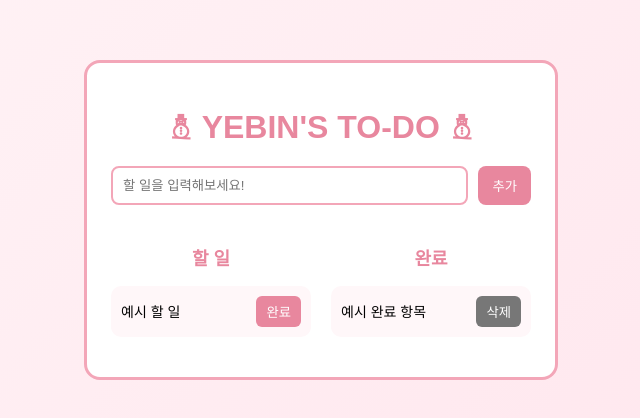
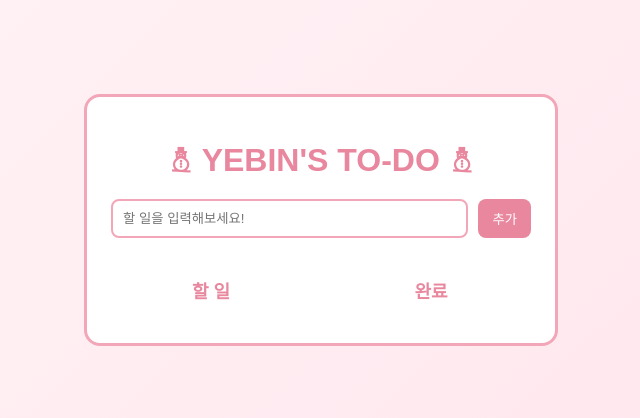
Before and after one commit to 2026-LIKELION-DS/FE_Study, a React (Vite) app: page / in a window 1280 px wide. Shown: the part 180-598 px from the top of the page, without its empty margins (319-959 px from the left). Built offline with nearby package versions, Linux system fonts and the light colour scheme.

Commit message:
feat: Todo 상태 관리 및 추가 기능 구현

```diff
--- a/src/App.tsx
+++ b/src/App.tsx
@@ -1,15 +1,31 @@
+import { useState } from "react";
 import TodoInput from "./components/TodoInput";
 import TodoList from "./components/TodoList";
-
+import type { Todo } from "./types/Todo";
 import "./style.css";
 
 function App() {
+  const [todos, setTodos] = useState<Todo[]>([]);
+
+  const handleAddTodo = (text: string) => {
+    const newTodo: Todo = {
+      id: Date.now(),
+      text,
+      completed: false,
+    };
+
+    setTodos([...todos, newTodo]);
+  };
+
   return (
     <main className="todo-container">
-      <h1 className="todo-container__header">⛄︎ YEBIN'S TO-DO ⛄︎</h1>
-      <TodoInput />
+      <h1 className="todo-container__header">
+        ⛄︎ YEBIN'S TO-DO ⛄︎
+      </h1>
 
-      <TodoList />
+      <TodoInput onAdd={handleAddTodo} />
+
+      <TodoList todos={todos} />
     </main>
   );
 }
--- a/src/components/TodoInput.tsx
+++ b/src/components/TodoInput.tsx
@@ -1,15 +1,33 @@
-function TodoInput() {
+import { useState } from "react";
+
+interface TodoInputProps {
+    onAdd: (text: string) => void;
+}
+
+function TodoInput({ onAdd }: TodoInputProps) {
+    const [text, setText] = useState("");
+
+    const handleAdd = () => {
+        if (text.trim() === "") return;
+
+        onAdd(text);
+        setText("");
+    };
+
     return (
         <form className="todo-container__form">
         <input
             className="todo-container__input"
             type="text"
             placeholder="할 일을 입력해보세요!"
+            value={text}
+            onChange={(e) => setText(e.target.value)}
         />
 
         <button
             className="todo-container__button"
             type="button"
+            onClick={handleAdd}
         >
             추가
         </button>
--- a/src/components/TodoList.tsx
+++ b/src/components/TodoList.tsx
@@ -1,13 +1,27 @@
 import TodoItem from "./TodoItem";
+import type { Todo } from "../types/Todo";
 
-function TodoList() {
+interface TodoListProps {
+    todos: Todo[];
+}
+
+function TodoList({ todos }: TodoListProps) {
+    const activeTodos = todos.filter((todo) => !todo.completed);
+    const completedTodos = todos.filter((todo) => todo.completed);
+
     return (
         <div className="render-container">
         <section className="render-container__section">
             <h2 className="render-container__title">할 일</h2>
 
             <ul className="render-container__list">
-            <TodoItem text="예시 할 일" completed={false} />
+            {activeTodos.map((todo) => (
+                <TodoItem
+                key={todo.id}
+                text={todo.text}
+                completed={todo.completed}
+                />
+            ))}
             </ul>
         </section>
 
@@ -15,7 +29,13 @@ function TodoList() {
             <h2 className="render-container__title">완료</h2>
 
             <ul className="render-container__list">
-            <TodoItem text="예시 완료 항목" completed={true} />
+            {completedTodos.map((todo) => (
+                <TodoItem
+                key={todo.id}
+                text={todo.text}
+                completed={todo.completed}
+                />
+            ))}
             </ul>
         </section>
         </div>
--- /dev/null
+++ b/src/types/Todo.ts
@@ -0,0 +1,5 @@
+export interface Todo {
+    id: number;
+    text: string;
+    completed: boolean;
+}
```
